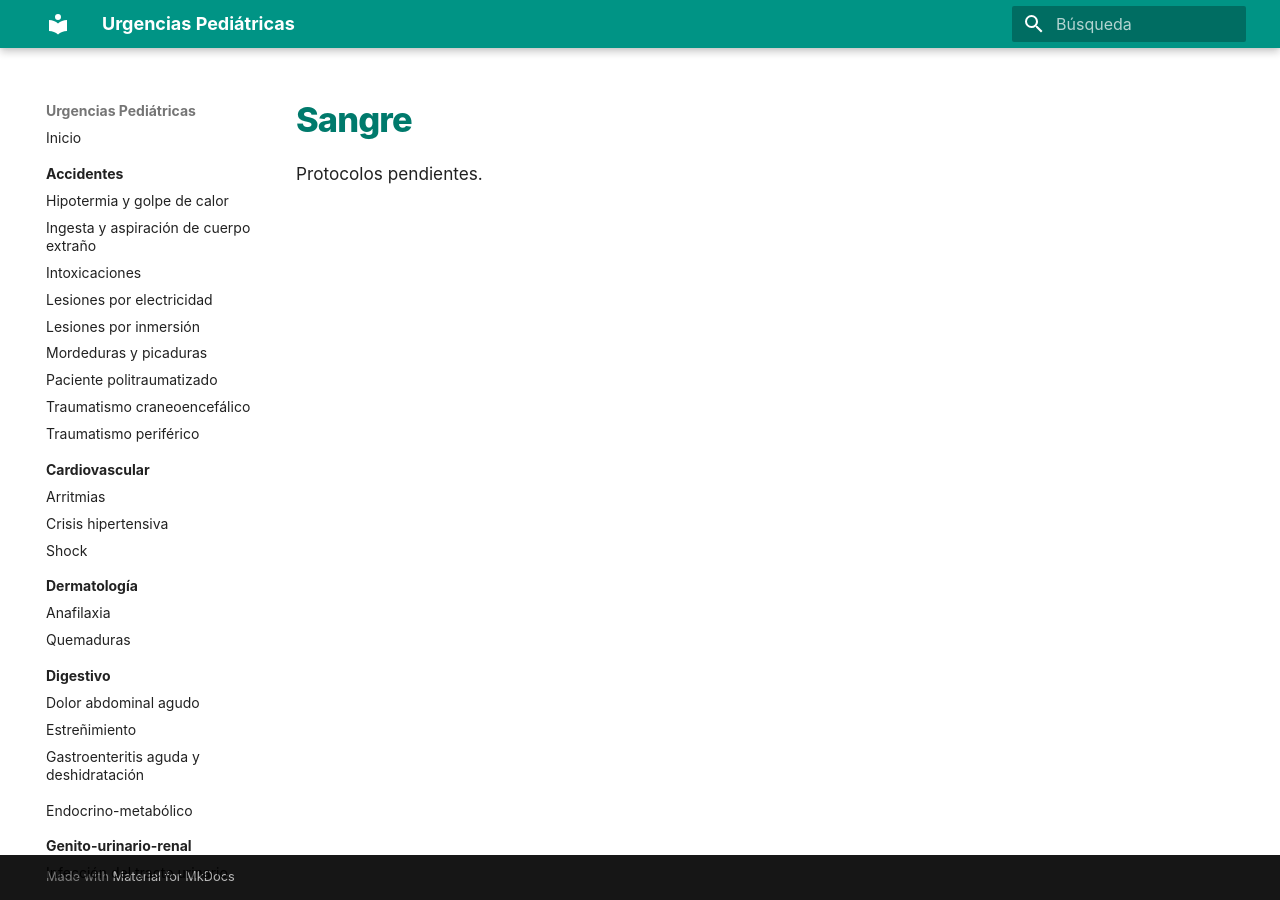
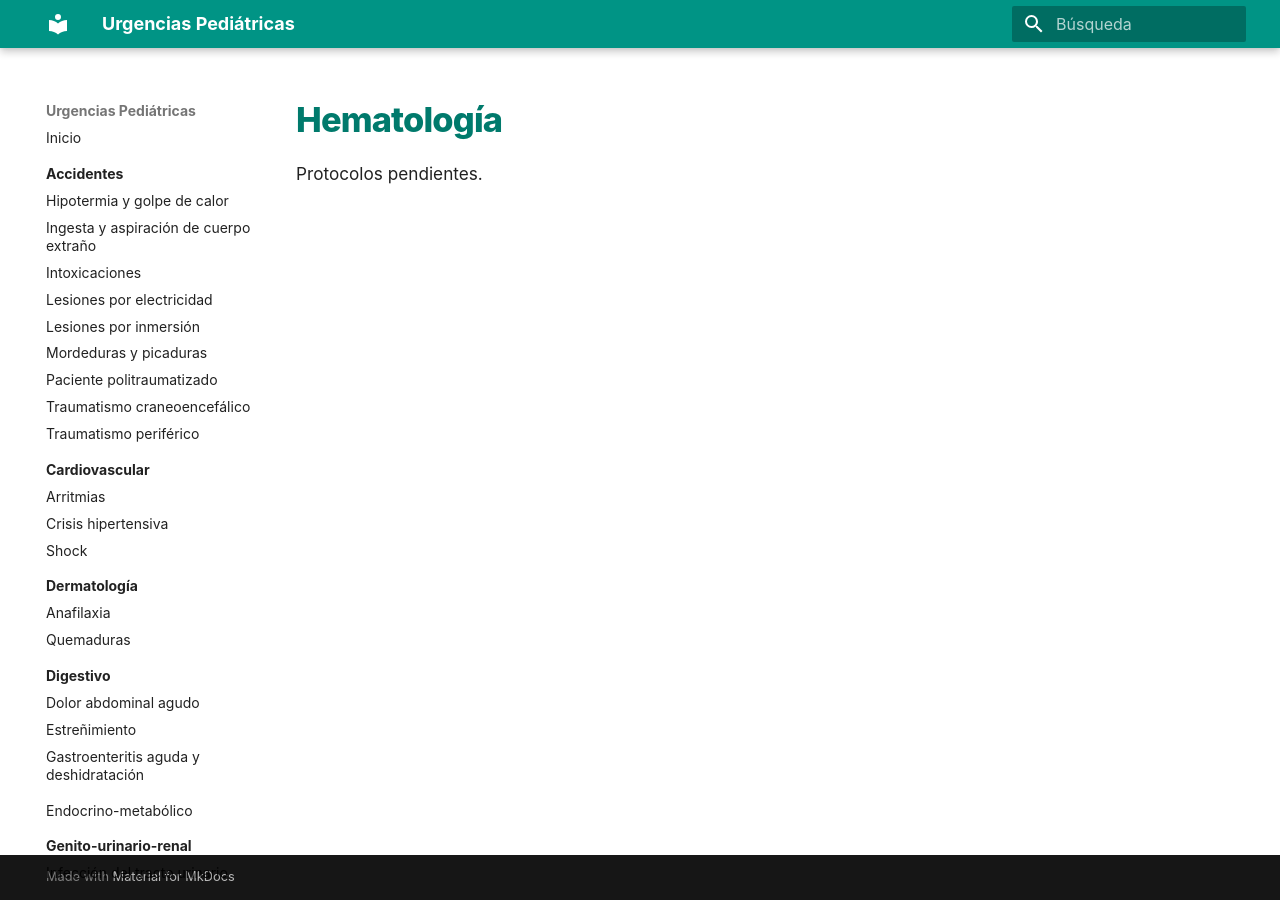
Before and after one commit to gonzaloares/urgencias-pediatricas, an MkDocs documentation site: the page built from docs/sangre/index.md, in a window 1280 px wide. Built offline with MkDocs 1.6.1 and Material for MkDocs 9.7.7, drawn with Linux system fonts in a browser that asks for light colours.

Commit message:
Renombra docs/sangre/index.md

```diff
--- a/docs/sangre/index.md
+++ b/docs/sangre/index.md
@@ -1,3 +1,3 @@
-# Sangre
+# Hematología
 
 Protocolos pendientes.
```
